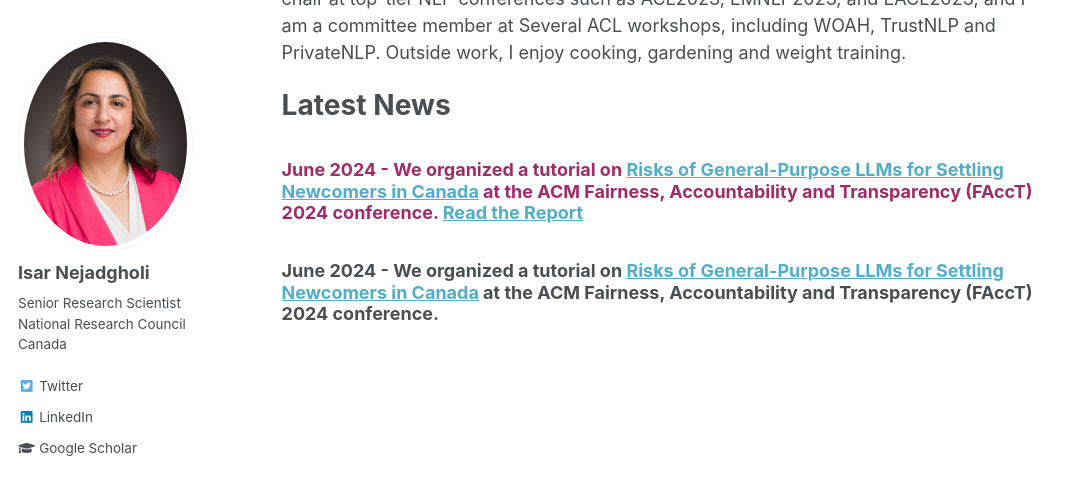
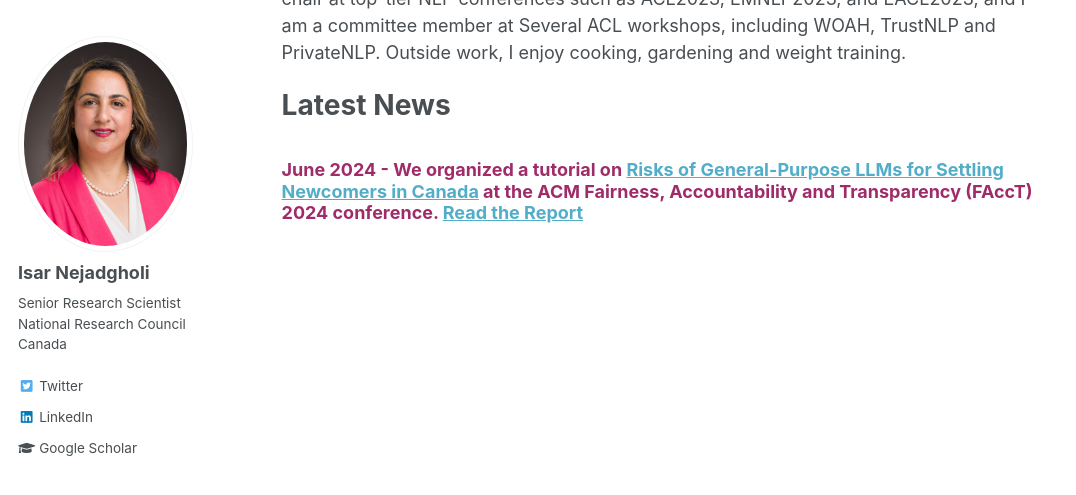
Before and after one commit to IsarNejad/IsarNejad.github.io, a Jekyll site: the page built from _pages/about.md, in a window 1280 px wide and 900 px high, scrolled down 444 px. Shown: the top 495 px of the window, without its empty margins (0-1076 px from the left). Built offline with Jekyll 4.4.1, drawn with Linux system fonts in a browser that asks for light colours.

Commit message:
Update about.md

```diff
--- a/_pages/about.md
+++ b/_pages/about.md
@@ -14,8 +14,6 @@ I am a Senior Research Scientist at the [National Research Council Canada](https
 
 {: .amaranth-deep-purple}
 ### June 2024 - We organized a tutorial on [Risks of General-Purpose LLMs for Settling Newcomers in Canada](https://facctconference.org/2024/acceptedtutorials) at the ACM Fairness, Accountability and Transparency (FAccT) 2024 conference. [Read the Report](https://raw.githubusercontent.com/IsarNejad/IsarNejad.github.io/main/files/AI-in-Settlement.pdf)
-
-### June 2024 - We organized a tutorial on [Risks of General-Purpose LLMs for Settling Newcomers in Canada](https://facctconference.org/2024/acceptedtutorials) at the ACM Fairness, Accountability and Transparency (FAccT) 2024 conference.
 <embed src="https://isarnejad.github.io/files/AI-in-Settlement.pdf" width="100%" height="600px" type="application/pdf" />
 
 
```
